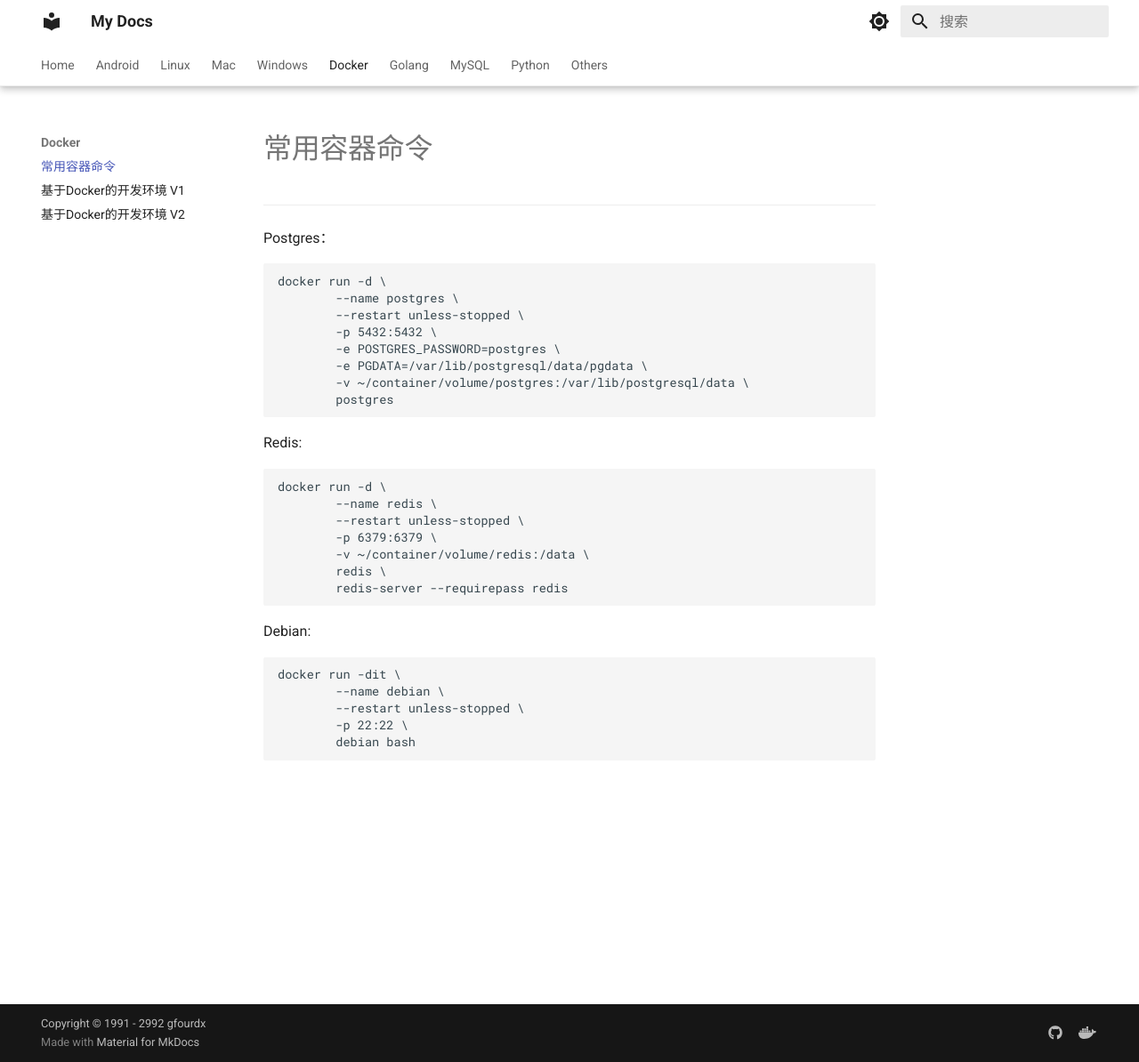
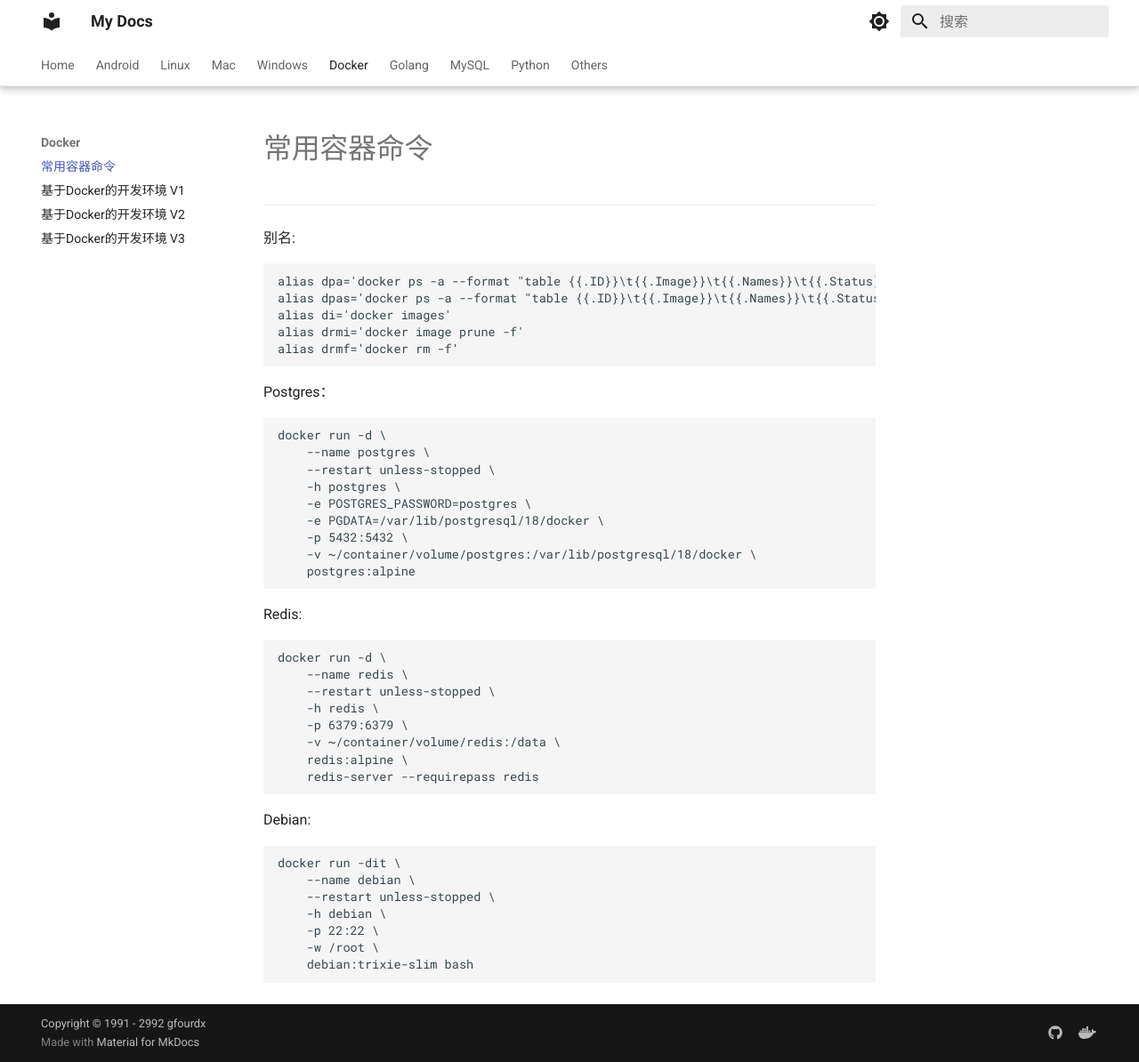
Before and after one commit to gfourdx/mydocs, an MkDocs documentation site: the page built from docs/docker/container_cmd.md, in a window 1280 px wide and 1194 px high. Shown: the whole window at 89% size. Built offline with MkDocs 1.6.1 and Material for MkDocs 9.7.7, drawn with Linux system fonts in a browser that asks for light colours.

Commit message:
更新文档

````diff
--- a/docs/docker/container_cmd.md
+++ b/docs/docker/container_cmd.md
@@ -1,18 +1,29 @@
 # 常用容器命令
 
 ---
+
+别名:
+
+```
+alias dpa='docker ps -a --format "table {{.ID}}\t{{.Image}}\t{{.Names}}\t{{.Status}}\t{{.Ports}}"'
+alias dpas='docker ps -a --format "table {{.ID}}\t{{.Image}}\t{{.Names}}\t{{.Status}}\t{{.Size}}\t{{.Ports}}"'
+alias di='docker images'
+alias drmi='docker image prune -f'
+alias drmf='docker rm -f'
+```
 
 Postgres：
 
 ```
 docker run -d \
-        --name postgres \
-        --restart unless-stopped \
-        -p 5432:5432 \
-        -e POSTGRES_PASSWORD=postgres \
-        -e PGDATA=/var/lib/postgresql/data/pgdata \
-        -v ~/container/volume/postgres:/var/lib/postgresql/data \
-        postgres
+    --name postgres \
+    --restart unless-stopped \
+    -h postgres \
+    -e POSTGRES_PASSWORD=postgres \
+    -e PGDATA=/var/lib/postgresql/18/docker \
+    -p 5432:5432 \
+    -v ~/container/volume/postgres:/var/lib/postgresql/18/docker \
+    postgres:alpine
 
 ```
 
@@ -20,20 +31,23 @@ Redis:
 
 ```
 docker run -d \
-        --name redis \
-        --restart unless-stopped \
-        -p 6379:6379 \
-        -v ~/container/volume/redis:/data \
-        redis \
-        redis-server --requirepass redis
+    --name redis \
+    --restart unless-stopped \
+    -h redis \
+    -p 6379:6379 \
+    -v ~/container/volume/redis:/data \
+    redis:alpine \
+    redis-server --requirepass redis
 ```
 
 Debian:
 
 ```
 docker run -dit \
-        --name debian \
-        --restart unless-stopped \
-        -p 22:22 \
-        debian bash
+    --name debian \
+    --restart unless-stopped \
+    -h debian \
+    -p 22:22 \
+    -w /root \
+    debian:trixie-slim bash
 ```
--- a/mkdocs.yml
+++ b/mkdocs.yml
@@ -61,7 +61,7 @@ nav:
     - android/Android资源.md
     - android/Fastboot刷机.md
   - Linux:
-    - linux/玩客云.md
+    - linux/盒子设备.md
     - linux/解压ZIP乱码.md
     - linux/配置IP和DNS.md
     - linux/Debian网络管理.md
@@ -70,9 +70,6 @@ nav:
     - linux/Debian安装和配置Postgres.md
     - linux/安装mysqlclient和psycopg2报错.md
     - linux/U盘格式化分区自动挂载.md
-    - linux/配置UV使用国内源.md
-    - linux/别名.md
-    - linux/apt国内源.md
     - linux/Mihomo安装笔记.md
   - Mac:
     - mac/MacOS软件.md
@@ -95,6 +92,7 @@ nav:
     - docker/container_cmd.md
     - docker/vscode-docker-dev_v1.md
     - docker/vscode-docker-dev_v2.md
+    - docker/vscode-docker-dev_v3.md
   - Golang:
     - golang/GO的环境变量.md
   - MySQL:
````
Also changed, not shown: docs/docker/vscode-docker-dev_v3.md (added, +41 -0 lines), docs/linux/apt国内源.md (deleted, +0 -5 lines), docs/linux/别名.md (deleted, +0 -10 lines), docs/linux/安装mysqlclient和psycopg2报错.md (+4 -4 lines), docs/linux/玩客云.md (deleted, +0 -69 lines), docs/linux/盒子设备.md (added, +103 -0 lines), docs/linux/配置UV使用国内源.md (deleted, +0 -5 lines), docs/others/VSCode免密发布代码到GitHub.md (+13 -1 lines).
